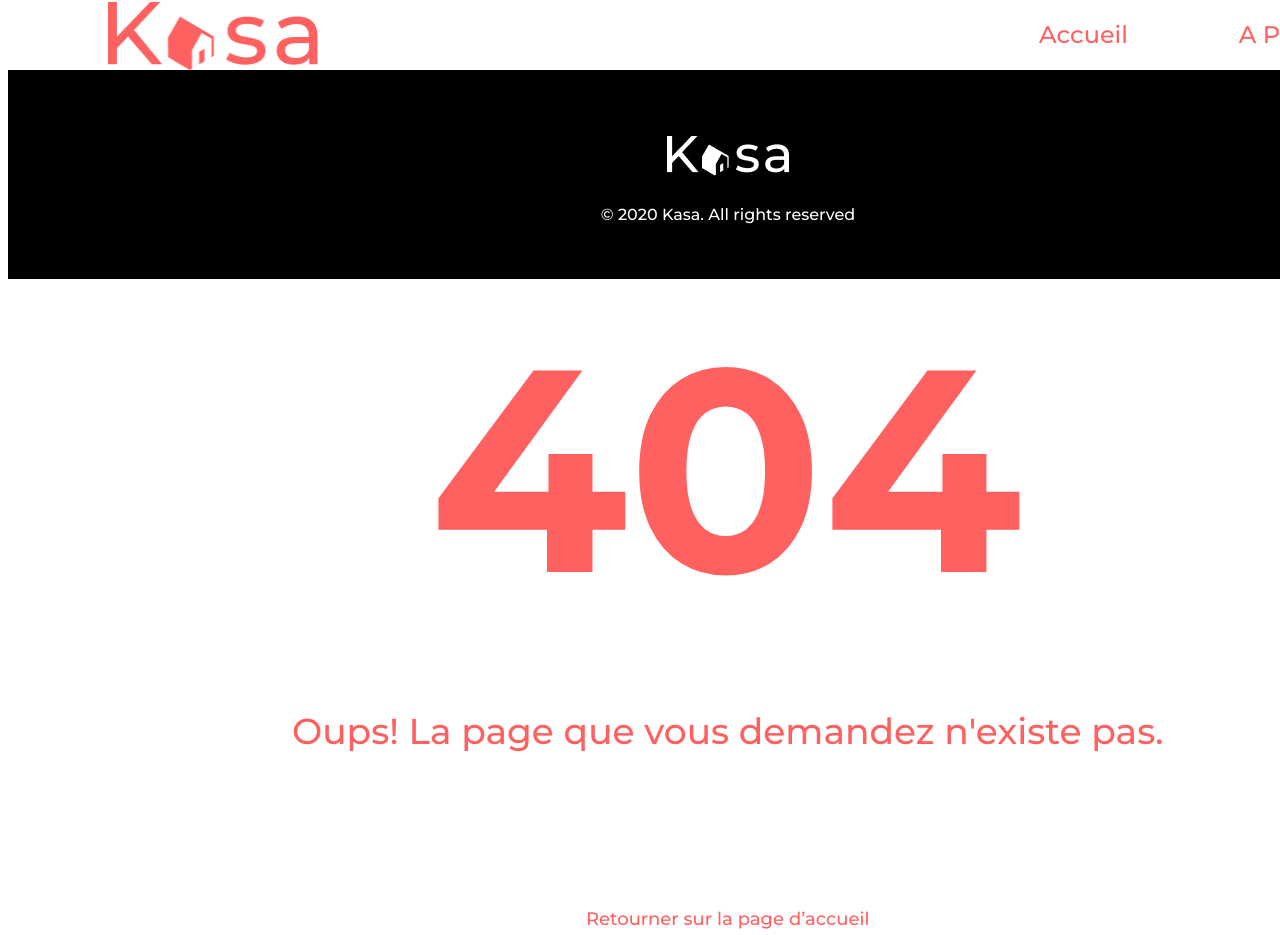
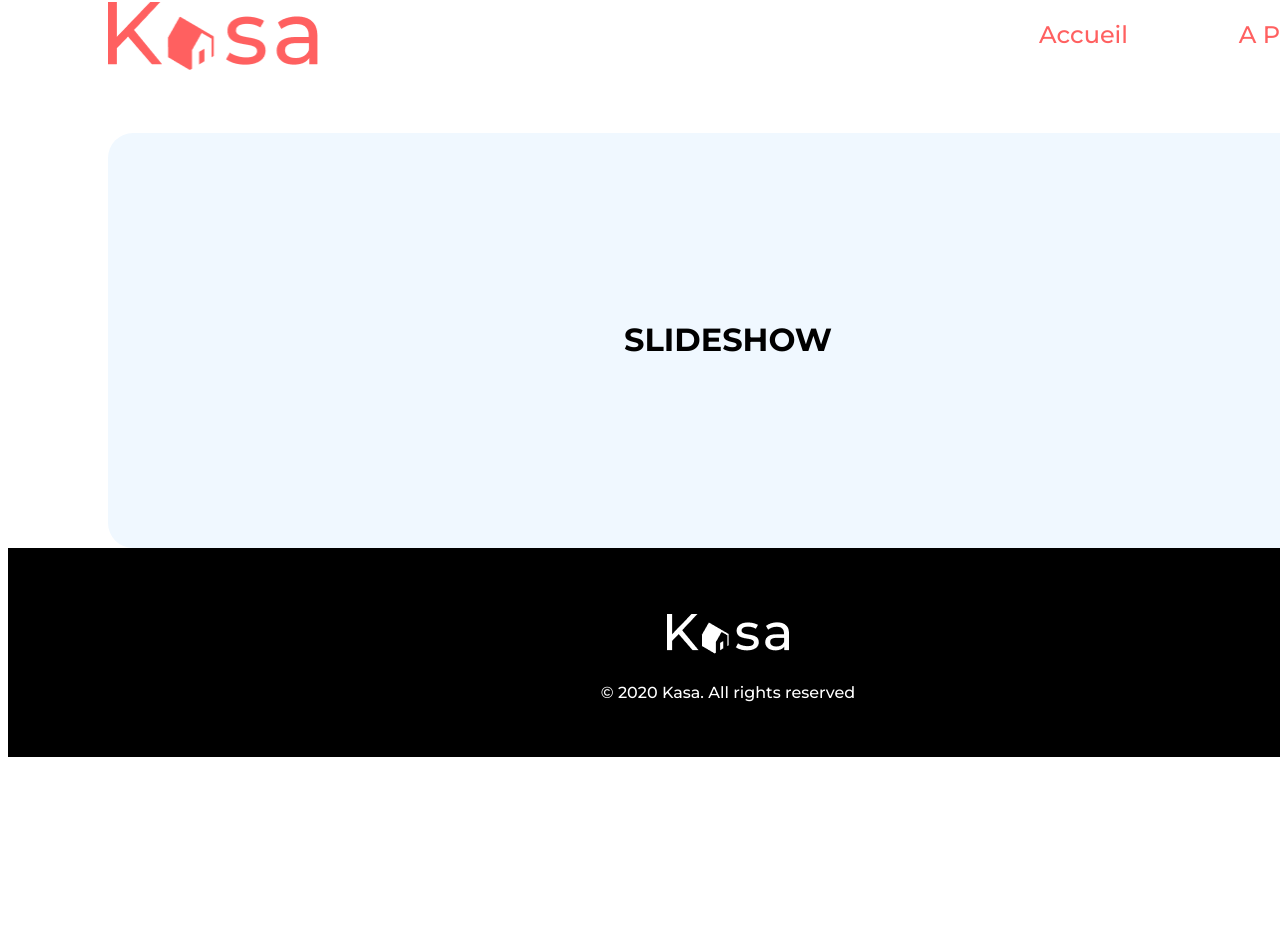
Before and after one commit to juliengDev/Kasa, a React (Create React App) app: page /0979876d in a window 1280 px wide. Before the commit this address had no page. Shown: the part 38-973 px from the top of the page. After the commit the page ends 803 px from the top, so only its background shows below. Built offline with nearby package versions, Linux system fonts and the light colour scheme.

Commit message:
Refactorisation de la structure des dossiers/fichiers et Creation de la page logement

```diff
--- a/src/App.js
+++ b/src/App.js
@@ -1,15 +1,15 @@
 import React from "react";
 import { BrowserRouter as Router, Routes, Route } from "react-router-dom";
 //Assets
-import logo from "./assets/LOGO.png";
+import logoFooter from "./assets/LOGO.png";
 import logoHeader from "./assets/LogoHeader.png";
 
 //Components
 import Header from "./components/Header";
-import Error from "./components/Error";
 import Footer from "./components/Footer";
 
 //Pages
+import Error from "./components/pages/error";
 import Home from "./components/pages/home";
 import About from "./components/pages/about";
 import Logement from "./components/pages/logement";
@@ -23,12 +23,12 @@ const App = () => {
       <Router>
         <Header logo={logoHeader} alt={altLogo} />
         <Routes>
-          <Route path="*" element={<Error />} />
           <Route path="/" element={<Home />} />
           <Route path="/about" element={<About />} />
-          <Route path="/logements" element={<Logement />} />
+          <Route path="/:id" element={<Logement />} />
+          <Route path="*" element={<Error />} />
         </Routes>
-        <Footer logo={logo} alt={altLogo} copyright={copyrightTxt} />
+        <Footer logo={logoFooter} alt={altLogo} copyright={copyrightTxt} />
       </Router>
     </React.StrictMode>
   );
--- a/src/components/Error/index.jsx
+++ /dev/null
@@ -1,19 +0,0 @@
-import React from "react";
-import { Link } from "react-router-dom";
-import "../../styles/style.css";
-
-const Error = () => {
-  return (
-    <div className="error">
-      <h1 className="error__code">404</h1>
-      <h2 className="error__txt">
-        Oups! La page que vous demandez n'existe pas.
-      </h2>
-      <Link to="/" className="error__link">
-        Retourner sur la page d’accueil
-      </Link>
-    </div>
-  );
-};
-
-export default Error;
--- a/src/components/Gallery/index.jsx
+++ b/src/components/Gallery/index.jsx
@@ -6,8 +6,8 @@ import Thumb from "../Thumb";
 const Gallery = () => {
   return (
     <ul className="gallery-list">
-      {datas.map(({ id, title }) => (
-        <Thumb key={id} title={title} />
+      {datas.map(({ id, title, cover }) => (
+        <Thumb key={id} cover={cover} title={title} />
       ))}
     </ul>
   );
--- a/src/components/Thumb/index.jsx
+++ b/src/components/Thumb/index.jsx
@@ -1,21 +1,14 @@
 import React from "react";
-import cardsBackground from "../../assets/cards-background.png";
+import { Link } from "react-router-dom";
 
-const handleClick = (accommodationTitle) => {
-  alert(`Doit ouvrir la page du logement ${accommodationTitle}`);
-};
-
-const Thumb = ({ title }) => {
+const Thumb = ({ title, id, cover }) => {
   return (
-    <li
-      className="gallery-list__card"
-      onClick={() => handleClick(title)}
-      style={{
-        backgroundImage: `url(${cardsBackground})`,
-      }}
-    >
-      <p className="gallery-list__card__title">{title}</p>
-    </li>
+    <Link to={`/${id}`}>
+      <li className="gallery-list__card">
+        <img src={cover} alt={title} />
+        <p className="gallery-list__card__title">{title}</p>
+      </li>
+    </Link>
   );
 };
 
--- /dev/null
+++ b/src/components/pages/error/index.jsx
@@ -0,0 +1,21 @@
+import React from "react";
+import { Link } from "react-router-dom";
+import "../../../styles/style.css";
+
+const Error = () => {
+  return (
+    <main>
+      <div className="error">
+        <h1 className="error__code">404</h1>
+        <h2 className="error__txt">
+          Oups! La page que vous demandez n'existe pas.
+        </h2>
+        <Link to="/" className="error__link">
+          Retourner sur la page d’accueil
+        </Link>
+      </div>
+    </main>
+  );
+};
+
+export default Error;
--- a/src/sass/base/base.scss
+++ b/src/sass/base/base.scss
@@ -39,9 +39,12 @@ body {
  * `article` contexts in Chrome, Firefox, and Safari.
  */
 
+// h1 {
+//   font-size: 2em;
+//   margin: 0.67em 0;
+// }
 h1 {
-  font-size: 2em;
-  margin: 0.67em 0;
+  margin: 0;
 }
 
 /* Grouping content
--- a/src/sass/main.scss
+++ b/src/sass/main.scss
@@ -9,4 +9,4 @@
 @import "./pages/home/Main.scss";
 @import "./pages/home/Gallery";
 @import "./pages/home/Banner";
-@import "./pages/404/Error";
+@import "./pages/error/Error";
--- a/src/sass/pages/404/Error.scss
+++ b/src/sass/pages/error/Error.scss
@@ -1,12 +1,12 @@
 .error {
-  position: relative;
   display: flex;
-  justify-content: center;
+  flex-direction: column;
+  align-items: center;
 
   &__code {
-    position: absolute;
     width: 597px;
-    height: 263px;
+    height: 313px;
+    margin: 170px 0 0;
     color: $main-color;
     font-family: $montserrat;
     font-size: 288px;
@@ -15,10 +15,9 @@
     letter-spacing: 0em;
   }
   &__txt {
-    position: absolute;
     width: 872px;
     height: 51px;
-    top: 606px;
+    margin-top: 66px;
     font-family: $montserrat;
     font-size: 36px;
     font-weight: $medium;
@@ -28,10 +27,9 @@
     color: $main-color;
   }
   &__link {
-    position: absolute;
     width: 284px;
     height: 26px;
-    top: 839px;
+    margin: 182px 0 50px;
     font-family: $montserrat;
     font-weight: $medium;
     font-size: $large;
--- a/src/sass/pages/home/Gallery.scss
+++ b/src/sass/pages/home/Gallery.scss
@@ -6,25 +6,37 @@
   grid-template-columns: 1fr 1fr 1fr;
   column-gap: 60px;
   row-gap: 50px;
-
   justify-items: center;
   border-radius: 25px;
   &__card {
     position: relative;
     width: 340px;
     height: 340px;
-    background-image: linear-gradient(#fff 0%, #000 50%);
     color: #fff;
     list-style-type: none;
     border-radius: 10px;
+    & img {
+      height: 100%;
+      width: 100%;
+      object-fit: cover;
+      border-radius: 25px;
+    }
     &__title {
+      display: flex;
+      justify-content: center;
+      align-items: center;
+      height: 40px;
+      margin: 0;
+      padding: 10px;
       position: absolute;
-      width: 200px;
-      height: 52px;
-      top: 268px;
-      left: 20px;
+      width: 320px;
+      border-radius: 0 0 25px 25px;
+      bottom: 0;
       font-size: 18px;
       font-weight: $medium;
+      background: black;
+      opacity: 0.6;
+      color: #fff;
     }
   }
 }
--- a/src/styles/style.css
+++ b/src/styles/style.css
@@ -34,8 +34,7 @@ body {
  * `article` contexts in Chrome, Firefox, and Safari.
  */
 h1 {
-  font-size: 2em;
-  margin: 0.67em 0;
+  margin: 0;
 }
 
 /* Grouping content
@@ -456,19 +455,32 @@ template {
   position: relative;
   width: 340px;
   height: 340px;
-  background-image: linear-gradient(#fff 0%, #000 50%);
   color: #fff;
   list-style-type: none;
   border-radius: 10px;
 }
+.gallery-list__card img {
+  height: 100%;
+  width: 100%;
+  object-fit: cover;
+  border-radius: 25px;
+}
 .gallery-list__card__title {
+  display: flex;
+  justify-content: center;
+  align-items: center;
+  height: 40px;
+  margin: 0;
+  padding: 10px;
   position: absolute;
-  width: 200px;
-  height: 52px;
-  top: 268px;
-  left: 20px;
+  width: 320px;
+  border-radius: 0 0 25px 25px;
+  bottom: 0;
   font-size: 18px;
   font-weight: 500;
+  background: black;
+  opacity: 0.6;
+  color: #fff;
 }
 
 .banner {
@@ -497,14 +509,14 @@ template {
 }
 
 .error {
-  position: relative;
   display: flex;
-  justify-content: center;
+  flex-direction: column;
+  align-items: center;
 }
 .error__code {
-  position: absolute;
   width: 597px;
-  height: 263px;
+  height: 313px;
+  margin: 170px 0 0;
   color: #ff6060;
   font-family: "Montserrat", sans-serif;
   font-size: 288px;
@@ -513,10 +525,9 @@ template {
   letter-spacing: 0em;
 }
 .error__txt {
-  position: absolute;
   width: 872px;
   height: 51px;
-  top: 606px;
+  margin-top: 66px;
   font-family: "Montserrat", sans-serif;
   font-size: 36px;
   font-weight: 500;
@@ -526,10 +537,9 @@ template {
   color: #ff6060;
 }
 .error__link {
-  position: absolute;
   width: 284px;
   height: 26px;
-  top: 839px;
+  margin: 182px 0 50px;
   font-family: "Montserrat", sans-serif;
   font-weight: 500;
   font-size: large;
```
Also changed, not shown: public/index.html (+0 -10 lines), src/components/DetailsLogememt/index.jsx (added, +33 -0 lines), 1 other file (tests, documents, lock files or other folders).
